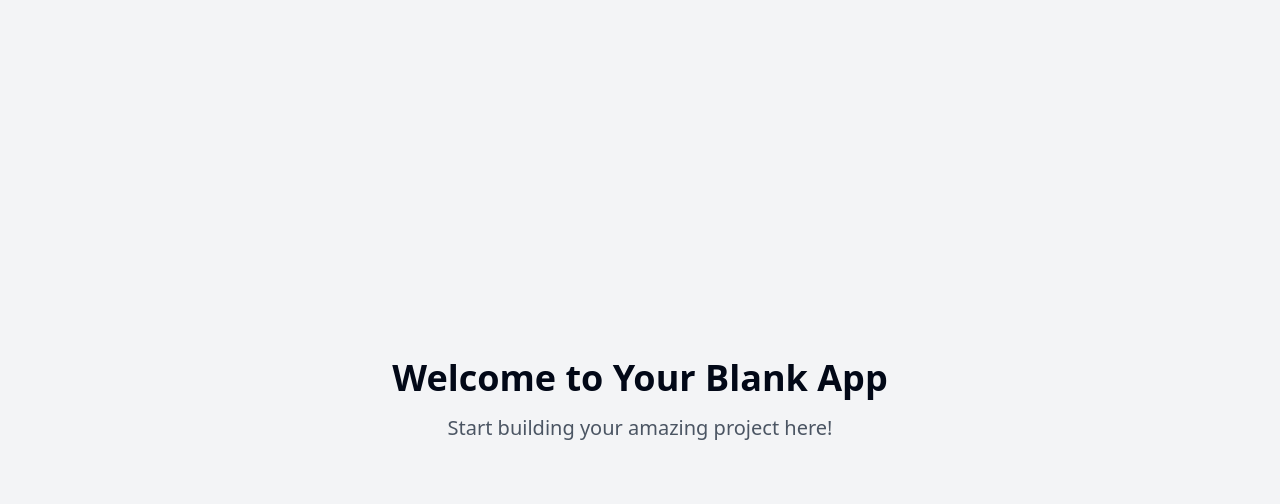
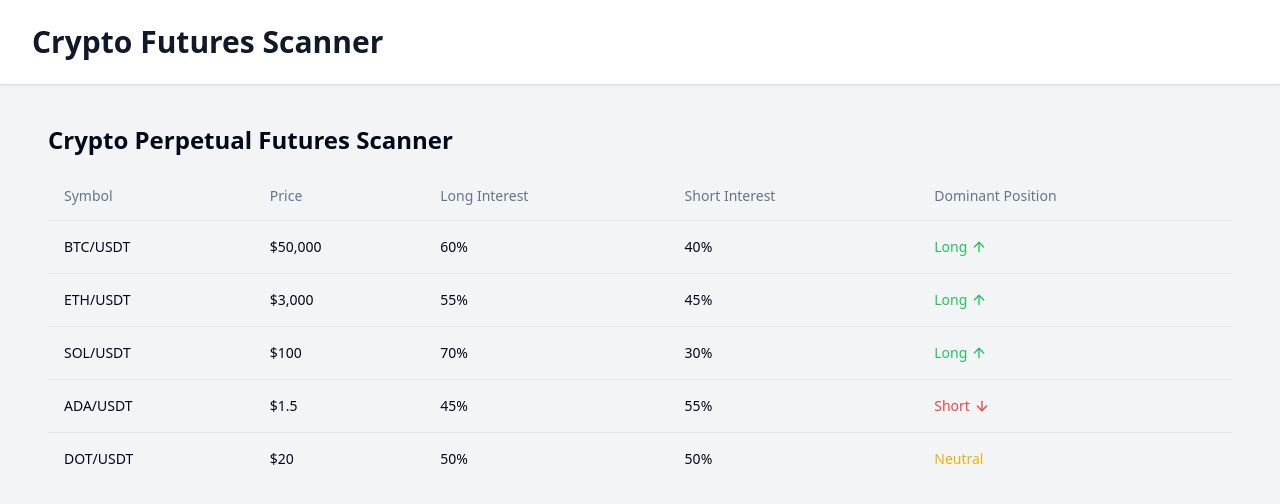
Before and after one commit to NFTArtistmeta/future-scan-hero, a React (Vite) app: page / in a window 1280 px wide. Shown: the top 504 px of the page. Built offline with nearby package versions, Linux system fonts and the light colour scheme.

Commit message:
Add crypto scanner feature
Implement a crypto scanner for perpetual futures, supporting both long and short positions.
[skip gpt_engineer]

```diff
--- /dev/null
+++ b/src/components/CryptoScanner.jsx
@@ -0,0 +1,68 @@
+import React from 'react';
+import { useQuery } from '@tanstack/react-query';
+import { Table, TableBody, TableCell, TableHead, TableHeader, TableRow } from "@/components/ui/table";
+import { ArrowUpIcon, ArrowDownIcon } from 'lucide-react';
+
+const fetchCryptoData = async () => {
+  // This is a mock API call. In a real application, you'd fetch from an actual API
+  await new Promise(resolve => setTimeout(resolve, 1000)); // Simulate network delay
+  return [
+    { symbol: 'BTC/USDT', price: 50000, longInterest: 60, shortInterest: 40 },
+    { symbol: 'ETH/USDT', price: 3000, longInterest: 55, shortInterest: 45 },
+    { symbol: 'SOL/USDT', price: 100, longInterest: 70, shortInterest: 30 },
+    { symbol: 'ADA/USDT', price: 1.5, longInterest: 45, shortInterest: 55 },
+    { symbol: 'DOT/USDT', price: 20, longInterest: 50, shortInterest: 50 },
+  ];
+};
+
+const CryptoScanner = () => {
+  const { data, isLoading, error } = useQuery({
+    queryKey: ['cryptoData'],
+    queryFn: fetchCryptoData,
+  });
+
+  if (isLoading) return <div>Loading...</div>;
+  if (error) return <div>Error: {error.message}</div>;
+
+  return (
+    <div className="container mx-auto p-4">
+      <h2 className="text-2xl font-bold mb-4">Crypto Perpetual Futures Scanner</h2>
+      <Table>
+        <TableHeader>
+          <TableRow>
+            <TableHead>Symbol</TableHead>
+            <TableHead>Price</TableHead>
+            <TableHead>Long Interest</TableHead>
+            <TableHead>Short Interest</TableHead>
+            <TableHead>Dominant Position</TableHead>
+          </TableRow>
+        </TableHeader>
+        <TableBody>
+          {data.map((crypto) => (
+            <TableRow key={crypto.symbol}>
+              <TableCell>{crypto.symbol}</TableCell>
+              <TableCell>${crypto.price.toLocaleString()}</TableCell>
+              <TableCell>{crypto.longInterest}%</TableCell>
+              <TableCell>{crypto.shortInterest}%</TableCell>
+              <TableCell>
+                {crypto.longInterest > crypto.shortInterest ? (
+                  <span className="text-green-500 flex items-center">
+                    Long <ArrowUpIcon className="ml-1 h-4 w-4" />
+                  </span>
+                ) : crypto.shortInterest > crypto.longInterest ? (
+                  <span className="text-red-500 flex items-center">
+                    Short <ArrowDownIcon className="ml-1 h-4 w-4" />
+                  </span>
+                ) : (
+                  <span className="text-yellow-500">Neutral</span>
+                )}
+              </TableCell>
+            </TableRow>
+          ))}
+        </TableBody>
+      </Table>
+    </div>
+  );
+};
+
+export default CryptoScanner;
--- a/src/pages/Index.jsx
+++ b/src/pages/Index.jsx
@@ -1,12 +1,19 @@
-// Update this page (the content is just a fallback if you fail to update the page)
+import React from 'react';
+import CryptoScanner from '../components/CryptoScanner';
 
 const Index = () => {
   return (
-    <div className="min-h-screen flex items-center justify-center bg-gray-100">
-      <div className="text-center">
-        <h1 className="text-4xl font-bold mb-4">Welcome to Your Blank App</h1>
-        <p className="text-xl text-gray-600">Start building your amazing project here!</p>
-      </div>
+    <div className="min-h-screen bg-gray-100">
+      <header className="bg-white shadow">
+        <div className="max-w-7xl mx-auto py-6 px-4 sm:px-6 lg:px-8">
+          <h1 className="text-3xl font-bold text-gray-900">Crypto Futures Scanner</h1>
+        </div>
+      </header>
+      <main>
+        <div className="max-w-7xl mx-auto py-6 sm:px-6 lg:px-8">
+          <CryptoScanner />
+        </div>
+      </main>
     </div>
   );
 };
```
